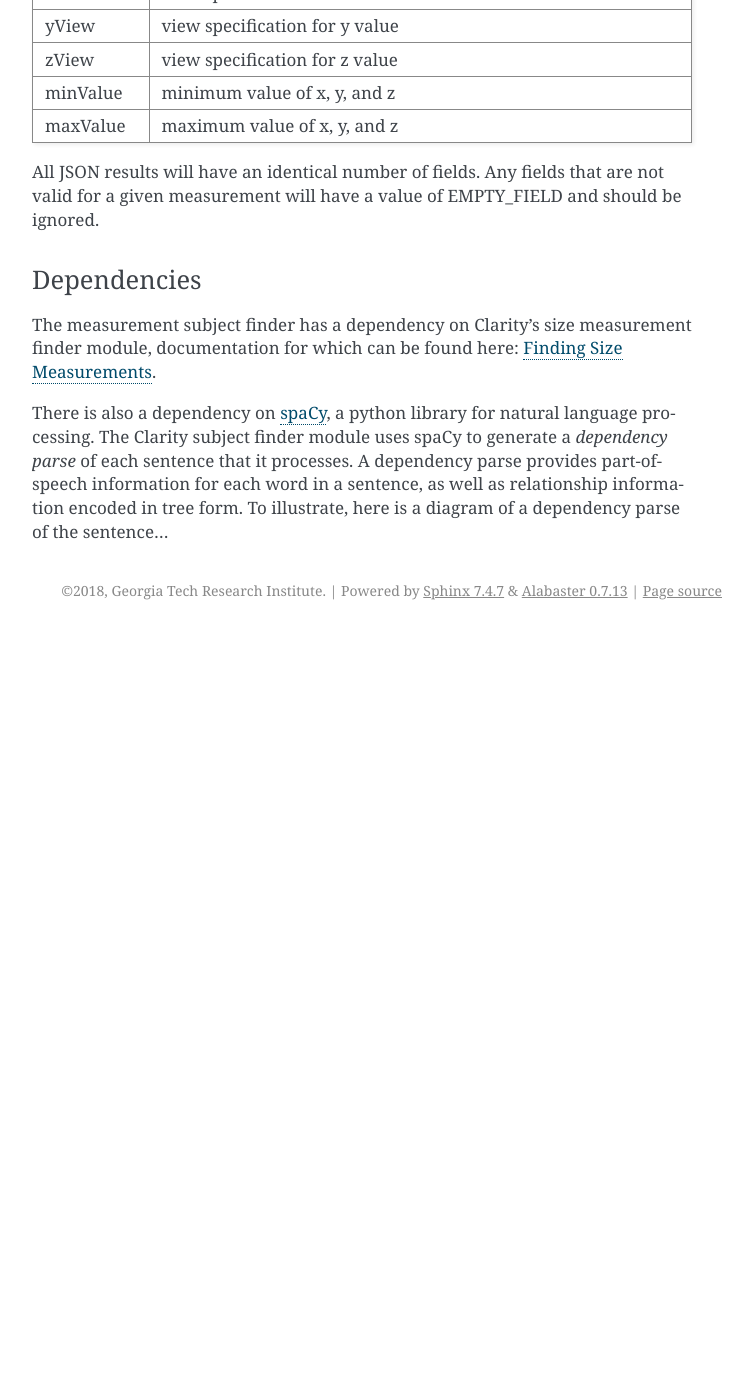
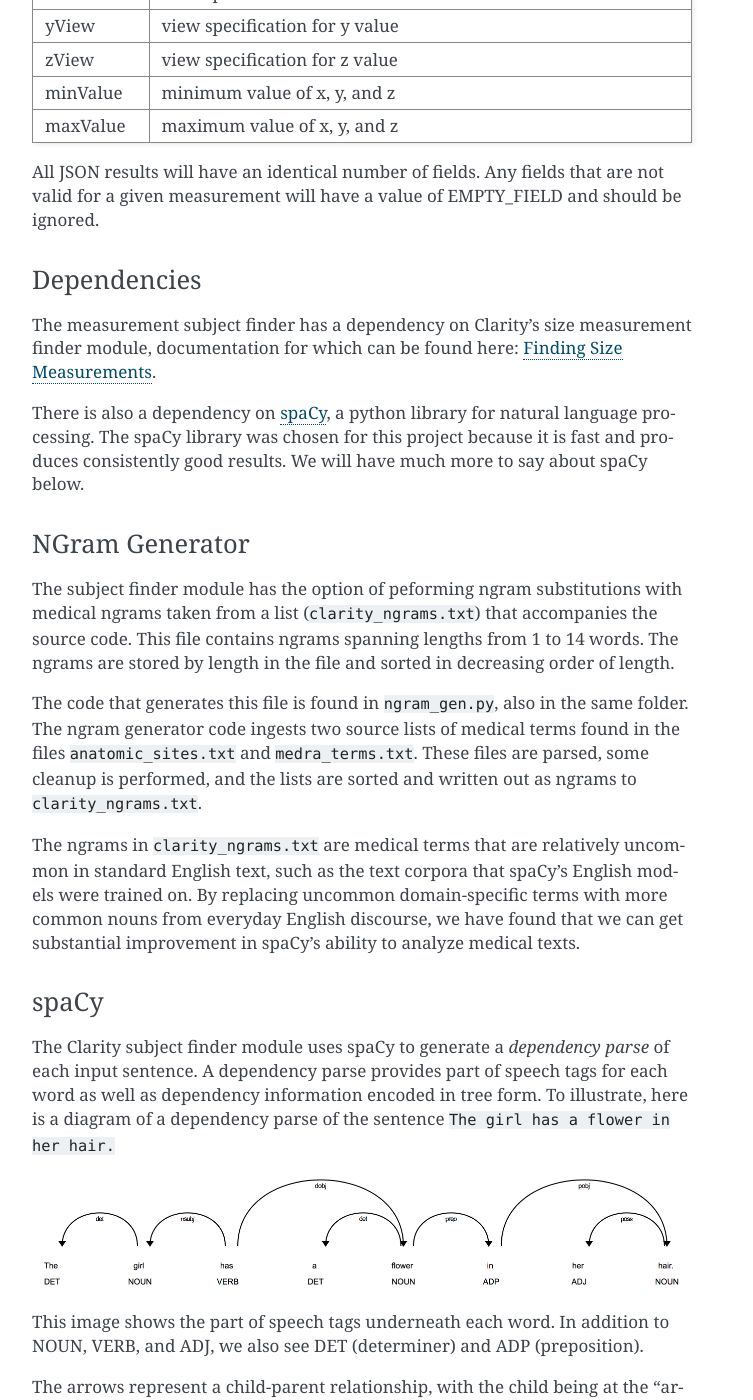
Before and after one commit to ClarityNLP/ClarityNLP, a Sphinx documentation site: the page built from docs/algorithms/measurement_subject_resolution.rst, in a window 1280 px wide and 1400 px high, scrolled down 2246 px. Shown: the whole window, without its empty margins (388-1141 px from the left). Built offline with Sphinx 7.4.7, drawn with Linux system fonts in a browser that asks for light colours; before the commit the page ends 2876 px from its top, so only the background shows below that; some of the changed text lies outside the part shown.

Commit message:
more updates to measurement subject resolution documentation

```diff
--- a/docs/algorithms/measurement_subject_resolution.rst
+++ b/docs/algorithms/measurement_subject_resolution.rst
@@ -108,8 +108,90 @@
 .. _spaCy: https://spacy.io/
 
 There is also a dependency on `spaCy`_, a python library for natural language
-processing. The Clarity subject finder module uses spaCy to generate a
-*dependency parse* of each sentence that it processes. A dependency parse
-provides part-of-speech information for each word in a sentence, as well as
-relationship information encoded in tree form. To illustrate, here is a diagram
-of a dependency parse of the sentence...
+processing. The spaCy library was chosen for this project because it is fast
+and produces consistently good results. We will have much more to say about
+spaCy below.
+
+NGram Generator
+---------------
+
+The subject finder module has the option of peforming ngram substitutions
+with medical ngrams taken from a list (``clarity_ngrams.txt``) that accompanies
+the source code. This file contains ngrams spanning lengths from 1 to 14 words.
+The ngrams are stored by length in the file and sorted in decreasing order of
+length.
+
+The code that generates this file is found in ``ngram_gen.py``, also in the
+same folder. The ngram generator code ingests two source lists of medical terms
+found in the files ``anatomic_sites.txt`` and ``medra_terms.txt``. These files
+are parsed, some cleanup is performed, and the lists are sorted and written
+out as ngrams to ``clarity_ngrams.txt``.
+
+The ngrams in ``clarity_ngrams.txt`` are medical terms that are relatively
+uncommon in standard English text, such as the text corpora that spaCy's
+English models were trained on. By replacing uncommon domain-specific terms
+with more common nouns from everyday English discourse, we have found that we
+can get substantial improvement in spaCy's ability to analyze medical texts.
+
+spaCy
+-----
+
+The Clarity subject finder module uses spaCy to generate a *dependency parse*
+of each input sentence. A dependency parse provides part of speech tags
+for each word as well as dependency information encoded in tree
+form. To illustrate, here is a diagram of a dependency parse of the sentence
+``The girl has a flower in her hair.``
+
+.. image:: images/displacy_girl_flower.png
+
+This image shows the part of speech tags underneath each word. In addition to
+NOUN, VERB, and ADJ, we also see DET (determiner) and ADP (preposition).
+
+The arrows represent a child-parent relationship, with the child being at the
+"arrow" or "head" end and the the parent at the tail end. The word at the
+child or "arrow" end modifies the word at the parent or "tail" end. Thus the
+word ``The`` modifies ``girl``, since the first arrow starts at the word ``girl``
+and points to the word ``The``. The label on the arrow indicates what the
+parent-child relationship actually is. For the "girl-The" arrow, the ``det``
+label on the arrow indicates that the word ``The`` is a determiner that
+modifies ``girl``.
+
+Continuing with the analysis, the subject of the verb ``has`` is the word
+``girl``, as indicated by the ``nsubj`` label on the second arrow. The direct
+object of the verb is the noun ``flower``, as the arrow labeled ``dobj`` shows.
+The direct object has a DET modifer ``a``, similarly to the DET modifier for
+the word ``girl``.
+
+A prepositional phrase ``in her hair`` follows the direct object, as the two
+arrows labeled ``prep`` and ``pobj`` indicate. The object of the preposition ``in``
+is the noun ``hair``, which has a possessive adjectival modifier ``her``.
+
+Thus a dependency parse allows one to determine the nature of the
+relationships between the various components of a sentence. Clarity uses the
+dependency parse information, along with a set of custom rules and heuristics
+to determine the subjects of each size measurement.
+
+Dependency Parse Errors
+-----------------------
+
+Sometimes spaCy generates an incorrect dependency parse. This happens often
+in sentences that contain medical terminology, especially when medical terms
+are used in different contexts than those in which they occurred in the
+training corpora. For instance, the simple sentence
+
+    ``The spleen measures 7.5 cm.``
+
+generates this dependency parse:
+
+.. image:: images/displacy_spleen_incorrect.png
+
+Here we see that the verb ``measures`` was tagged as a NOUN, in the sense of
+"weights and measures". The word ``spleen`` was also tagged as an adjective.
+This is obviously incorrect. The problem, though, lies with the word
+``spleen`` instead of ``measures``. Observe what happens if ``spleen`` is replaced
+with the common noun ``car``:
+
+.. image:: images/displacy_car_correct.png
+
+This is the correct result: ``car`` is tagged as a NOUN and ``measures`` is
+tagged a verb.
```
Also changed, not shown: docs/algorithms/images/displacy_car_correct.png (added), docs/algorithms/images/displacy_girl_flower.png (added), docs/algorithms/images/displacy_spleen_incorrect.png (added).
